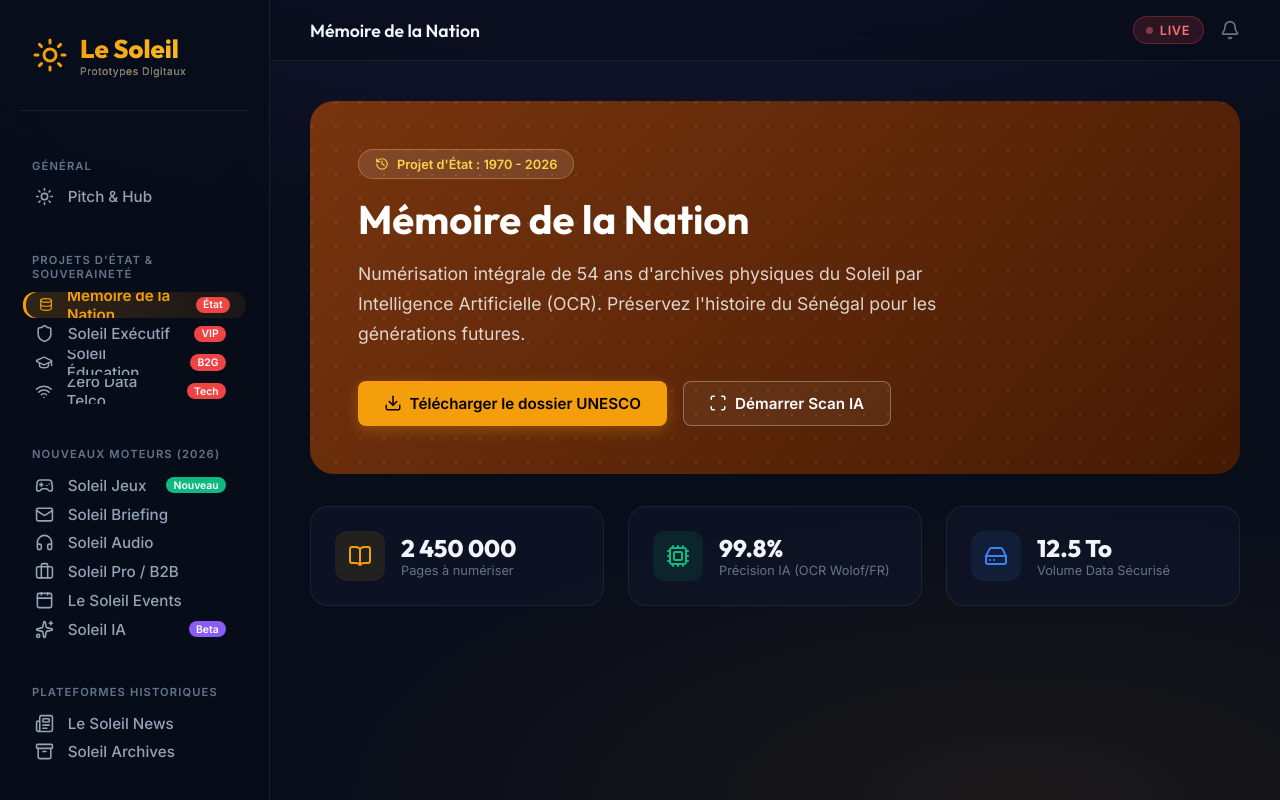
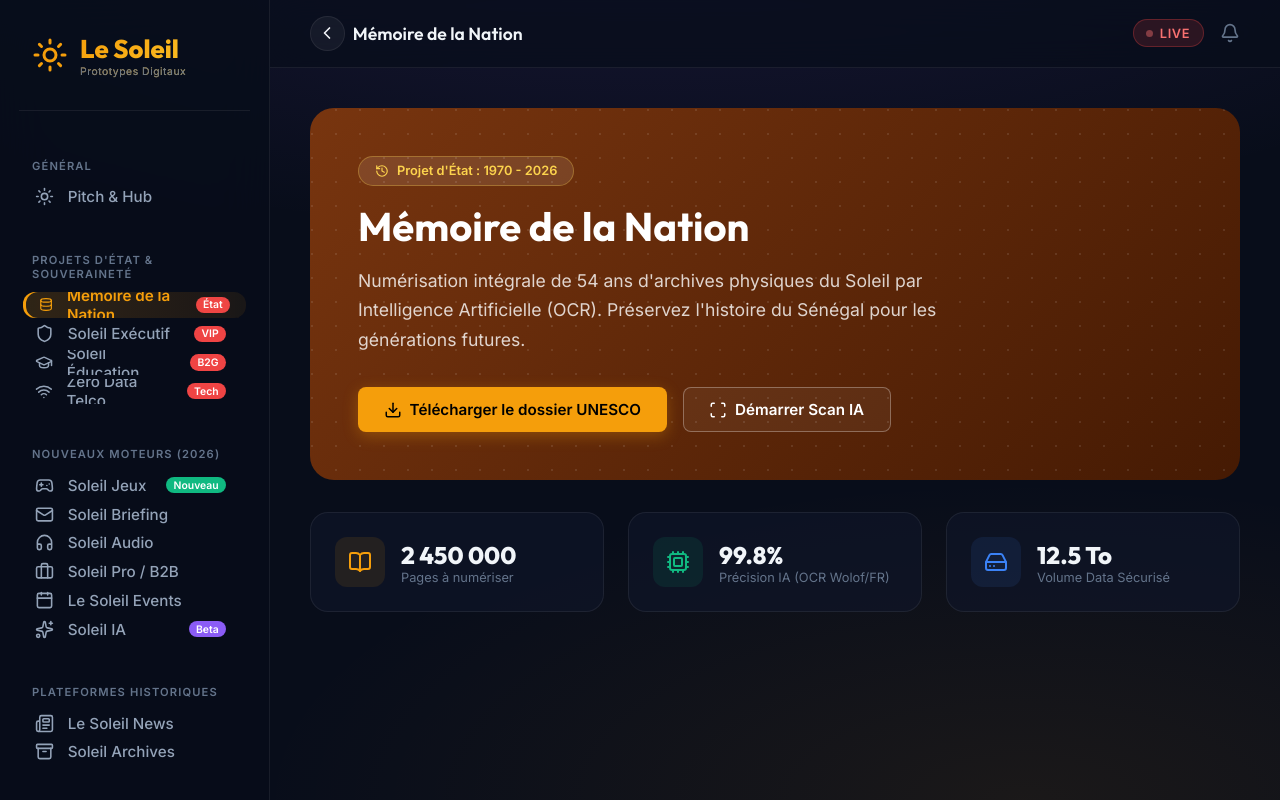
Before and after one commit to mamadouelimanewane/lesoleil, a React (Vite) app: page / in a window 1280 px wide. Both pictures are taken after a click on the element 476 px from the left and 1023 px from the top of the page. Built offline with nearby package versions, Linux system fonts and the light colour scheme.

Commit message:
fix: add back to home button in topbar

```diff
--- a/src/App.jsx
+++ b/src/App.jsx
@@ -276,7 +276,14 @@
       {/* Main */}
       <div className="main">
         <header className="topbar">
-          <span className="topbar-title">{TITLES[tab]}</span>
+          <div style={{ display: 'flex', alignItems: 'center', gap: '0.5rem' }}>
+            {tab !== 'home' && (
+              <button className="btn btn-ghost btn-sm" onClick={() => navigate('home')} style={{ padding: '0.4rem', borderRadius: '50%', background: 'rgba(255,255,255,0.05)' }}>
+                <ChevronLeft size={20} />
+              </button>
+            )}
+            <span className="topbar-title">{TITLES[tab]}</span>
+          </div>
           <div className="topbar-meta">
             <div className="live-chip"><div className="live-dot" />LIVE</div>
             <Bell size={20} style={{ color: 'var(--text-muted)', cursor: 'pointer' }} />
```
